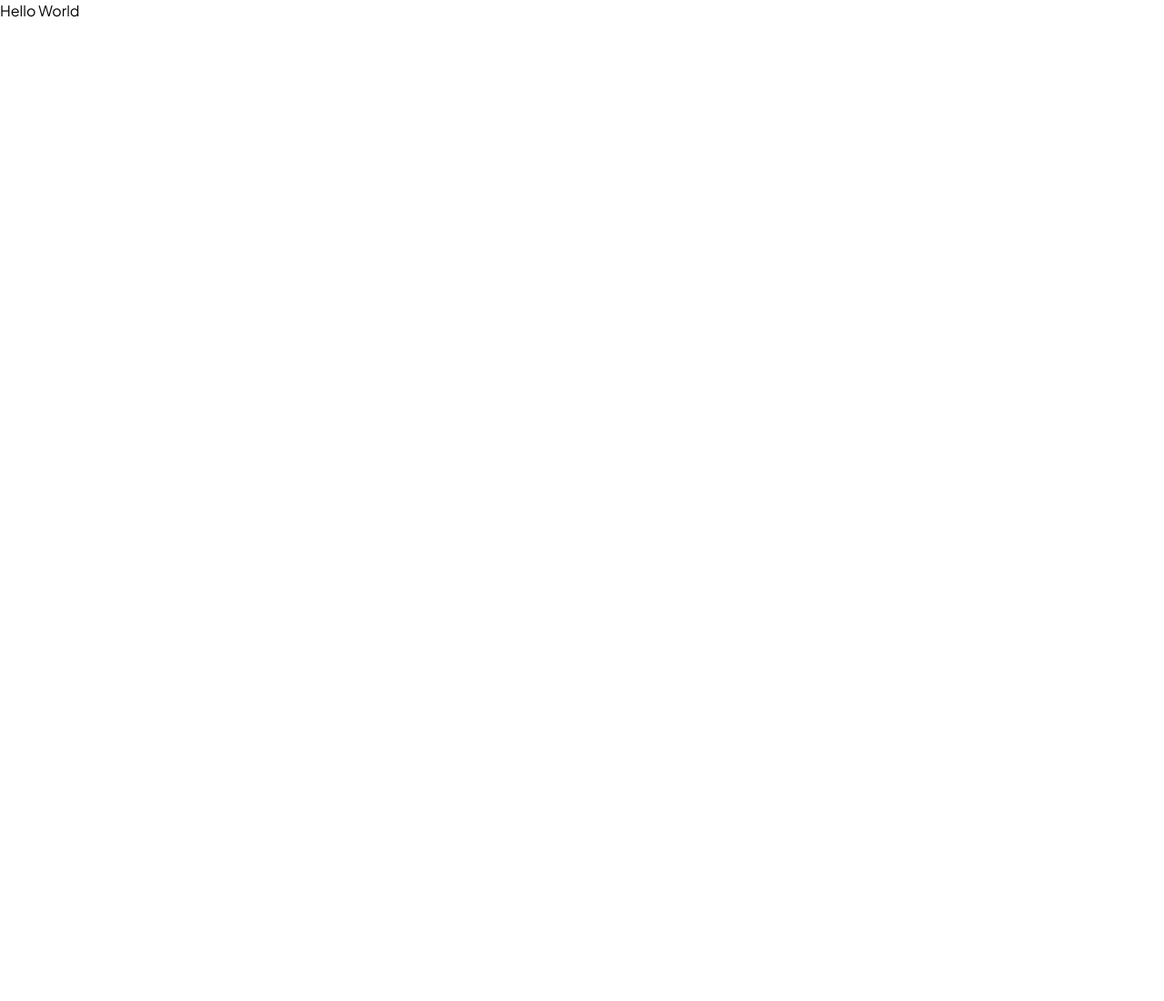
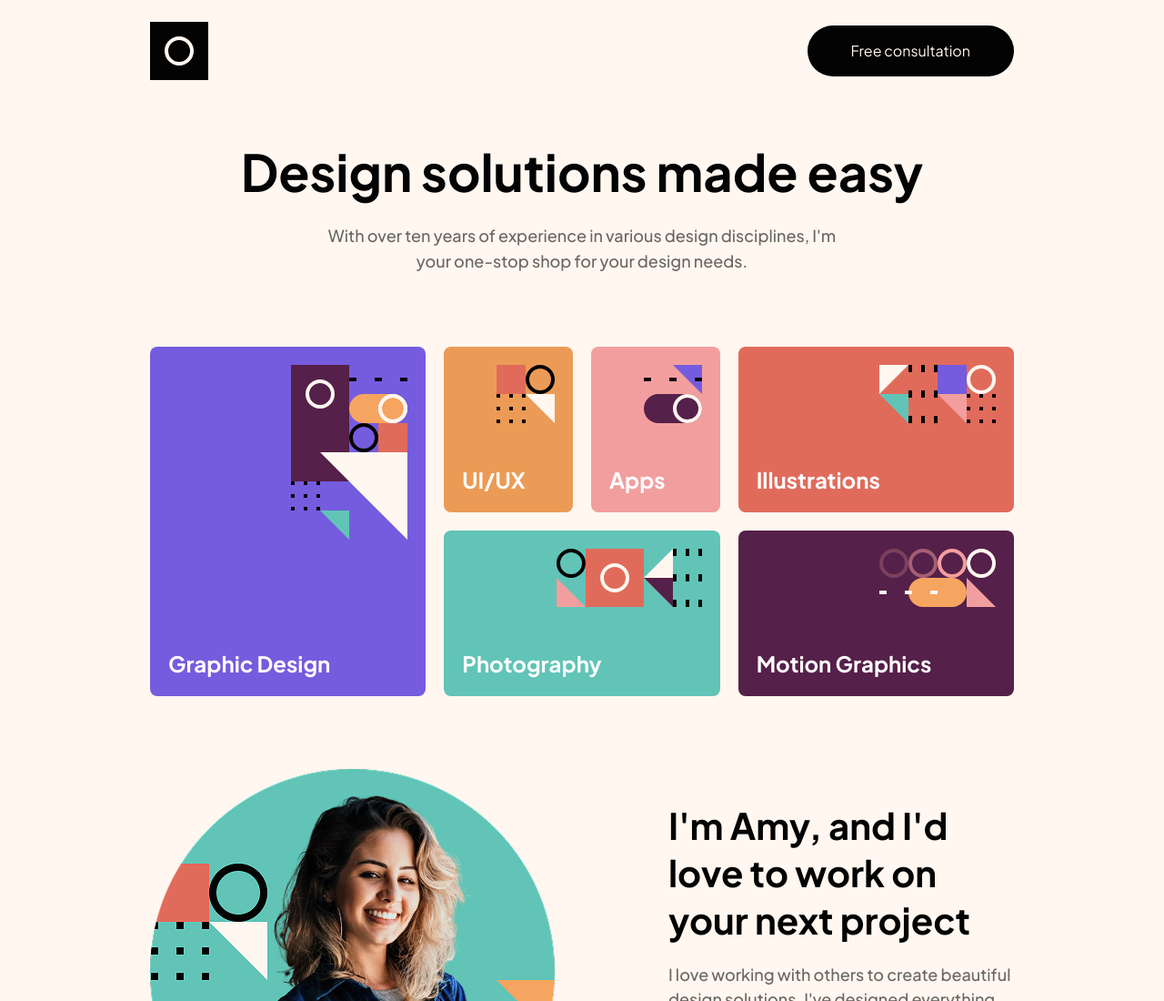
Before and after one commit to feMoraes0/single-page-portfolio, a React (Vite) app: page / in a window 1280 px wide. Shown: the top 1100 px of the page at 91% size. Before the commit the page ends 800 px from the top, so only its background shows below. Built offline with nearby package versions, Linux system fonts and the light colour scheme.

Commit message:
feat(App): creates main page

```diff
--- a/src/App.tsx
+++ /dev/null
@@ -1,9 +0,0 @@
-function App() {
-  return (
-    <>
-      <p>Hello World</p>
-    </>
-  );
-}
-
-export default App;
--- a/src/main.tsx
+++ b/src/main.tsx
@@ -1,7 +1,7 @@
 import { StrictMode } from 'react';
 import { createRoot } from 'react-dom/client';
 import './index.css';
-import App from './App.tsx';
+import App from './pages/App.tsx';
 
 createRoot(document.getElementById('root')!).render(
   <StrictMode>
--- /dev/null
+++ b/src/pages/App.tsx
@@ -0,0 +1,54 @@
+import Grid from '../components/Grid';
+import Header from '../components/Header';
+import ProfileImage from '../assets/profile-image.png';
+import Slider from '../components/Slider';
+import Footer from '../components/Footer';
+import Contact from '../components/Contact';
+
+function App() {
+  return (
+    <main className="pt-6 bg-[#FFF7F0] min-h-lvh">
+      <Header />
+      <section className="mx-4 mt-10 md:mx-8 md:mt-[64px] flex flex-col items-center">
+        <h1 className="font-bold text-center text-[40px] leading-[120%] tracking-normal md:text-[56px] md:leading-[130%] text-[#030303] md:mx-[83px]">
+          Design solutions made easy
+        </h1>
+        <p className="mt-5 text-center font-medium text-lg leading-[28px] tracking-normal text-[#6A6662] md:mx-[54px] md:max-w-[592px] lg:max-w-[568px]">
+          With over ten years of experience in various design disciplines, I'm
+          your one-stop shop for your design needs.
+        </p>
+      </section>
+      <Grid />
+      <section className="flex flex-col items-center mt-16 px-4 md:mt-20 lg:flex-row lg:items-center lg:px-[165px]">
+        <img
+          src={ProfileImage}
+          alt="profile"
+          className="w-[300px] h-[300px] lg:w-[445px] lg:h-[445px]"
+        />
+        <div className="flex flex-col items-center justify-start lg:ml-[125px] lg:items-start">
+          <h2 className="mt-6 text-[40px] leading-[130%] tracking-normal font-bold text-center text-[#030303] md:px-6 lg:text-left lg:px-0 lg:mt-0">
+            I'm Amy, and I'd love to work on your next project
+          </h2>
+          <p className="mt-5 text-[18px] leading-[150%] tracking-normal font-medium text-[#6A6662] text-center lg:text-left">
+            I love working with others to create beautiful design solutions.
+            I've designed everything from brand illustrations to complete mobile
+            apps. I'm also handy with a camera!
+          </p>
+          <a
+            href="http://linkedin.com"
+            target="_blank"
+            rel="noopener noreferrer"
+            className="mt-8 rounded-full py-4 px-12 bg-[#E16B5B] text-white"
+          >
+            Free Consultation
+          </a>
+        </div>
+      </section>
+      <Slider />
+      <Contact />
+      <Footer />
+    </main>
+  );
+}
+
+export default App;
```
